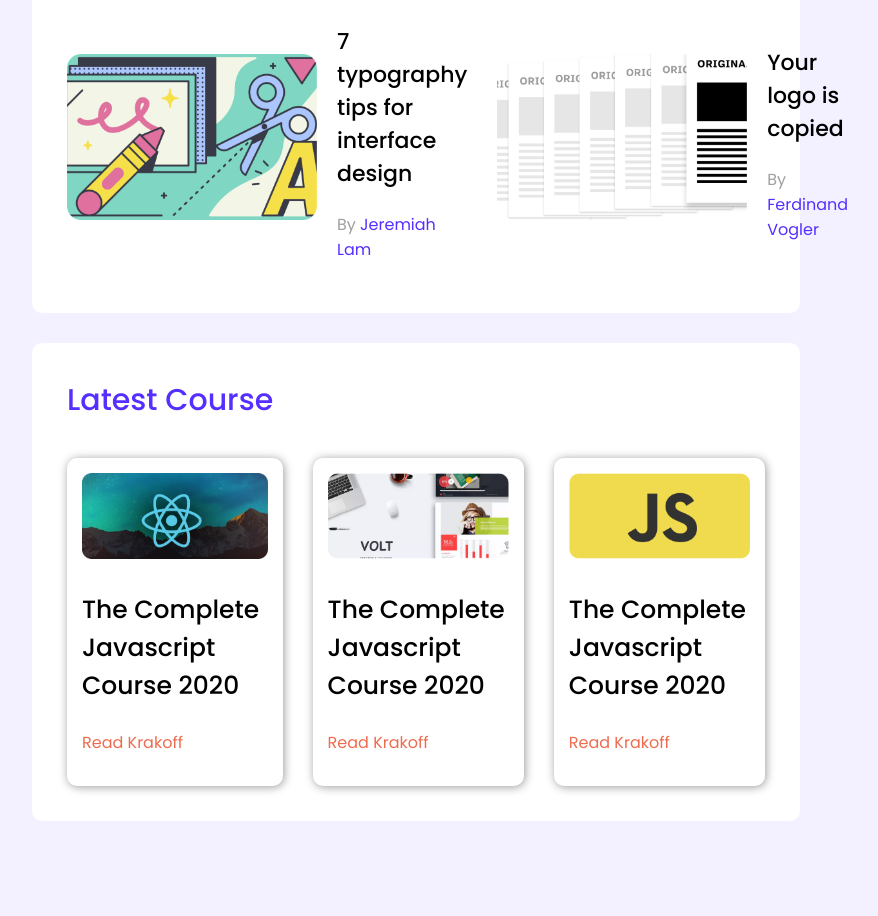
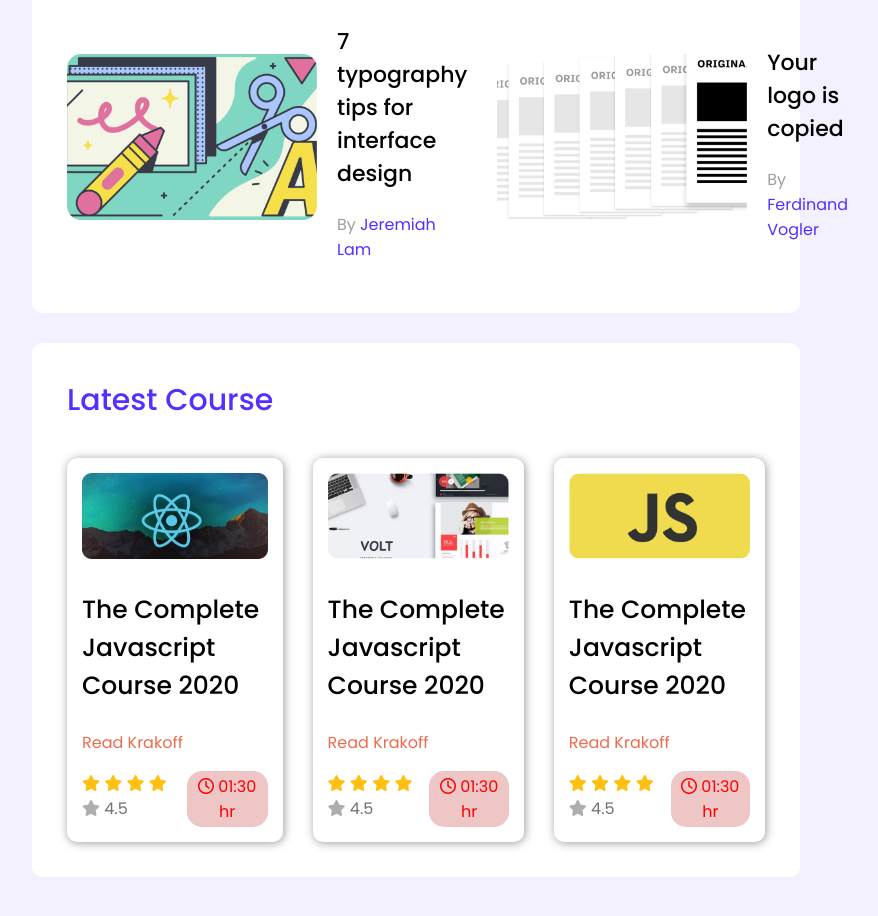
Before and after one commit to FahimDeveloper/leader_board, a plain HTML site: page index.html in a window 1280 px wide. Shown: the part 926-1842 px from the top of the page, without its empty margins (224-1102 px from the left). Before the commit the page ends 1797 px from the top, so only its background shows below. Drawn offline with Linux system fonts and the light colour scheme.

Commit message:
complete project

```diff
--- a/index.html
+++ b/index.html
@@ -10,6 +10,9 @@
     <link rel="preconnect" href="https://fonts.gstatic.com" crossorigin>
     <link href="https://fonts.googleapis.com/css2?family=Poppins:wght@400;500;600;700;800&display=swap"
         rel="stylesheet">
+    <link rel="stylesheet" href="https://cdnjs.cloudflare.com/ajax/libs/font-awesome/6.2.1/css/all.min.css"
+        integrity="sha512-MV7K8+y+gLIBoVD59lQIYicR65iaqukzvf/nwasF0nqhPay5w/9lJmVM2hMDcnK1OnMGCdVK+iQrJ7lzPJQd1w=="
+        crossorigin="anonymous" referrerpolicy="no-referrer" />
     <link rel="stylesheet" href="style.css">
 </head>
 
@@ -79,7 +82,7 @@
             <div class="top_blogs">
                 <h2>top blogs</h2>
                 <div class="blogs">
-                    <div class="blog">
+                    <article class="blog">
                         <div class="blog_img">
                             <img src="./images/blogs/blog-1.png" alt="images not found">
                         </div>
@@ -89,8 +92,8 @@
                             </h3>
                             <p>By <span>Danny Sapio</span></p>
                         </div>
-                    </div>
-                    <div class="blog">
+                    </article>
+                    <article class="blog">
                         <div class="blog_img">
                             <img src="./images/blogs/blog-2.png" alt="images not found">
                         </div>
@@ -100,8 +103,8 @@
                             </h3>
                             <p>By <span>Tess Gadd</span></p>
                         </div>
-                    </div>
-                    <div class="blog">
+                    </article>
+                    <article class="blog">
                         <div class="blog_img">
                             <img src="./images/blogs/blog-3.png" alt="images not found">
                         </div>
@@ -111,8 +114,8 @@
                             </h3>
                             <p>By <span>Jeremiah Lam</span></p>
                         </div>
-                    </div>
-                    <div class="blog">
+                    </article>
+                    <article class="blog">
                         <div class="blog_img">
                             <img src="./images/blogs/blog-4.png" alt="images not found">
                         </div>
@@ -120,7 +123,7 @@
                             <h3>Your logo is copied</h3>
                             <p>By <span>Ferdinand Vogler</span></p>
                         </div>
-                    </div>
+                    </article>
                 </div>
             </div>
         </section>
@@ -136,8 +139,18 @@
                             <h3>the complete javascript course 2020</h3>
                             <p>read krakoff</p>
                             <div class="cousrse_footer">
-                                <div class="rating"></div>
-                                <div class="duration"></div>
+                                <div class="rating">
+                                    <i class="fa-solid fa-star filled"></i>
+                                    <i class="fa-solid fa-star filled"></i>
+                                    <i class="fa-solid fa-star filled"></i>
+                                    <i class="fa-solid fa-star filled"></i>
+                                    <i class="fa-solid fa-star empty"></i>
+                                    <span>4.5</span>
+                                </div>
+                                <div class="duration">
+                                    <i class="fa-regular fa-clock"></i>
+                                    <span> 01:30 hr</span>
+                                </div>
                             </div>
                         </div>
                     </div>
@@ -149,8 +162,18 @@
                             <h3>the complete javascript course 2020</h3>
                             <p>read krakoff</p>
                             <div class="cousrse_footer">
-                                <div class="rating"></div>
-                                <div class="duration"></div>
+                                <div class="rating">
+                                    <i class="fa-solid fa-star filled"></i>
+                                    <i class="fa-solid fa-star filled"></i>
+                                    <i class="fa-solid fa-star filled"></i>
+                                    <i class="fa-solid fa-star filled"></i>
+                                    <i class="fa-solid fa-star empty"></i>
+                                    <span>4.5</span>
+                                </div>
+                                <div class="duration">
+                                    <i class="fa-regular fa-clock"></i>
+                                    <span> 01:30 hr</span>
+                                </div>
                             </div>
                         </div>
                     </div>
@@ -162,8 +185,18 @@
                             <h3>the complete javascript course 2020</h3>
                             <p>read krakoff</p>
                             <div class="cousrse_footer">
-                                <div class="rating"></div>
-                                <div class="duration"></div>
+                                <div class="rating">
+                                    <i class="fa-solid fa-star filled"></i>
+                                    <i class="fa-solid fa-star filled"></i>
+                                    <i class="fa-solid fa-star filled"></i>
+                                    <i class="fa-solid fa-star filled"></i>
+                                    <i class="fa-solid fa-star empty"></i>
+                                    <span>4.5</span>
+                                </div>
+                                <div class="duration">
+                                    <i class="fa-regular fa-clock"></i>
+                                    <span> 01:30 hr</span>
+                                </div>
                             </div>
                         </div>
                     </div>
--- a/style.css
+++ b/style.css
@@ -161,3 +161,28 @@ hr {
 .course_img img {
     width: 100%;
 }
+
+.cousrse_footer {
+    display: flex;
+    justify-content: space-between;
+}
+
+.rating .filled {
+    color: #FFC014;
+}
+
+.rating .empty {
+    color: #AEAEAE;
+}
+
+.rating span {
+    color: #727070;
+}
+
+.duration {
+    color: red;
+    background-color: rgb(238, 198, 198);
+    text-align: center;
+    border-radius: 15px;
+    padding: 3px 10px;
+}
```
